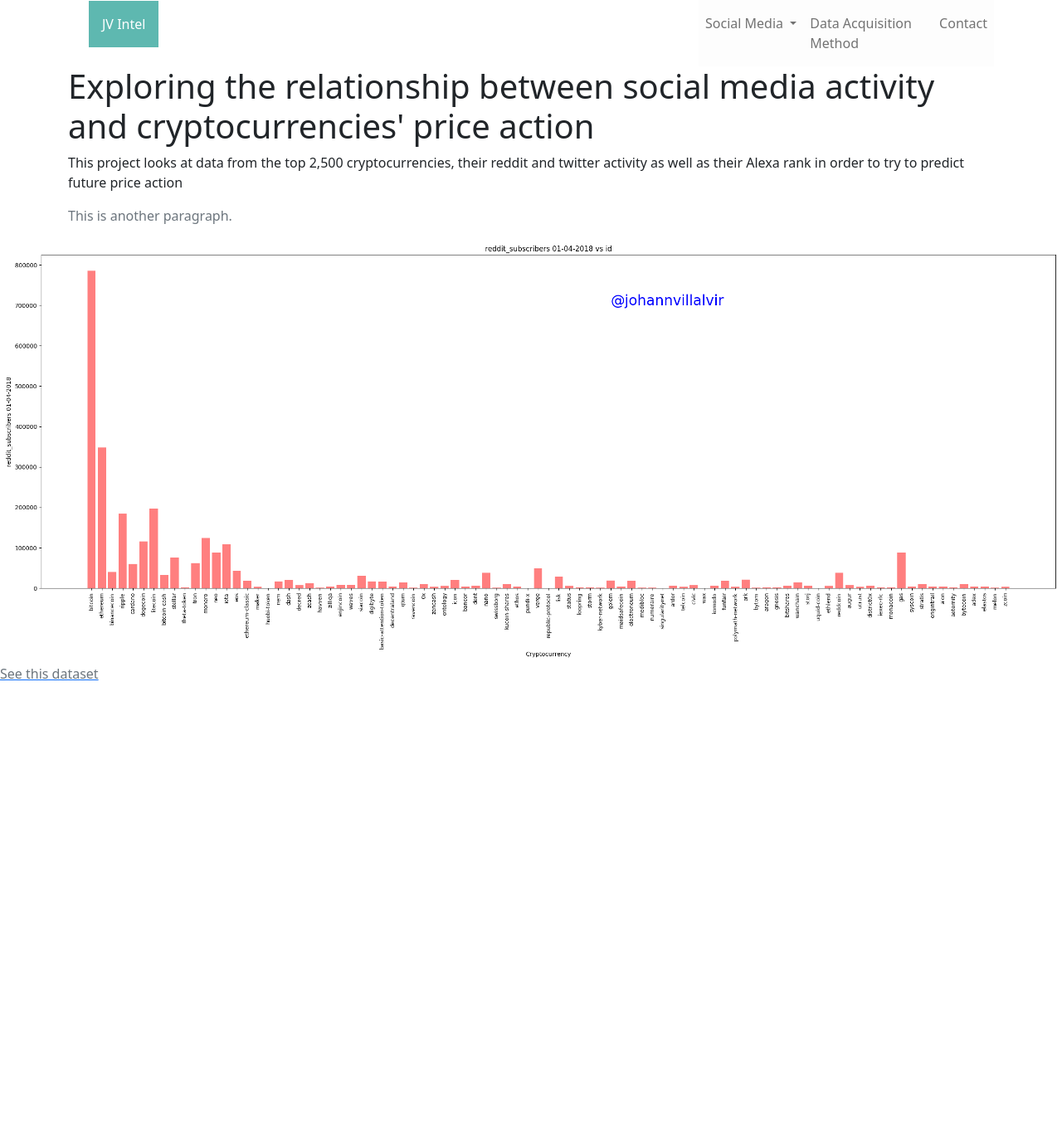
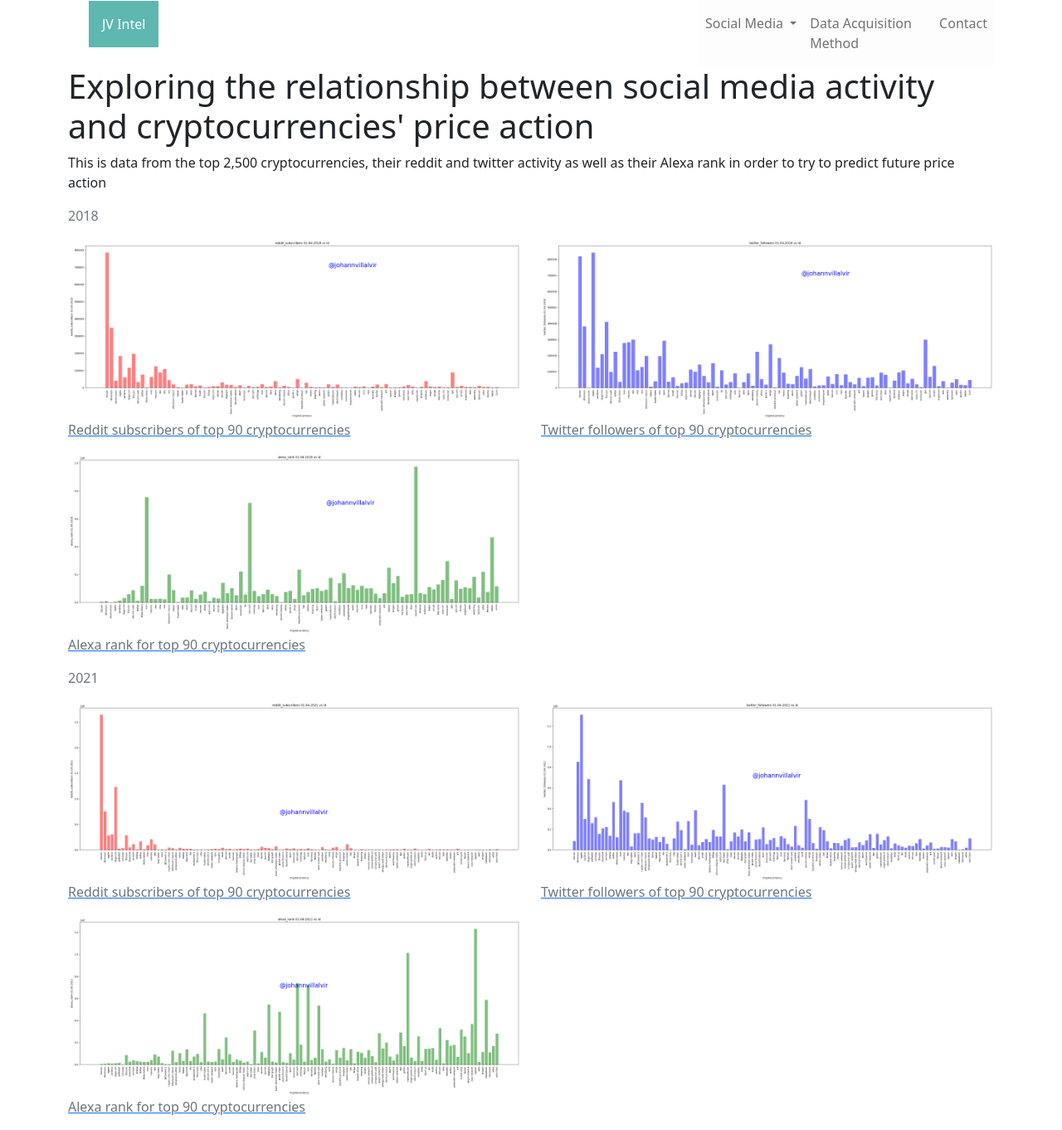
Before and after one commit to DataJohann/cryptocurrencies, a Flask app: page / in a window 1280 px wide. Shown: the whole page at 83% size. Before the commit the page ends 820 px from the top, so only its background shows below. Run offline with Flask 2, Linux system fonts and the light colour scheme; parts of the project's set-up code (start-up, migrations or seed data) failed here and were passed over.

Commit message:
added images to index

```diff
--- a/crypto/app.py
+++ b/crypto/app.py
@@ -18,7 +18,7 @@ from flask import Flask, request, send_from_directory
 
 import pandas as pd
 
-# from config import password
+from config import password
 
 import numpy as np
 
@@ -28,7 +28,7 @@ import numpy as np
 app = Flask(__name__)
 
 # setup postgress connection
-# rds_connection_string = f'postgres:{password}@localhost:5432/Cryptocurrencies'
+rds_connection_string = f'postgres:{password}@localhost:5432/Cryptocurrencies'
 
 app.config['SQLALCHEMY_DATABASE_URI'] = os.environ.get('DATABASE_URL', '') or f'postgresql://{rds_connection_string}'
 
--- a/crypto/templates/index.html
+++ b/crypto/templates/index.html
@@ -86,24 +86,70 @@
 
 
                 <h1>Exploring the relationship between social media activity and cryptocurrencies' price action</h1>
-                <p>This project looks at data from the top 2,500 cryptocurrencies, their reddit and twitter activity
+                <p>This is data from the top 2,500 cryptocurrencies, their reddit and twitter activity
                     as well as their Alexa rank in order to try to predict future price action
                 </p>
 
-                <p class="text-muted">This is another paragraph.</p>
+                <p class="text-muted">2018</p>
             </div>
         </div>
     </div>
 
-    <div class="containder">
+    <div class="container">
+        <!-- Images for dataset from 2018 -->
+
         <div class="row">
-            <div class="col">
+            <div class="col-6">
                 <a href="templates/2018_reddit.png">
                     <img src="{{ url_for('static', filename='images/2018_reddit.png') }}"class="img-fluid">
                 </a>
-                <a href="/api/reddit"> <p class="text-muted">See this dataset</p> </a>
+                <a href="/api/reddit"> <p class="text-muted">Reddit subscribers of top 90 cryptocurrencies</p> </a>
             </div>
-    </div>
+            <div class="col-6">
+                <a href="{{ url_for('static', filename='images/2018_twitter.png') }}">
+                    <img src="{{ url_for('static', filename='images/2018_twitter.png') }}"class="img-fluid">
+                </a>
+                <a href="/api/twitter"> <p class="text-muted">Twitter followers of top 90 cryptocurrencies</p> </a>
+            </div>
+        </div>
+        <div class="row">
+            <div class="col-6">
+                <a href="{ url_for('static', filename='images/2018_alexa_rank.png') }}">
+                    <img src="{{ url_for('static', filename='images/2018_alexa_rank.png') }}"class="img-fluid">
+                </a>
+                <a href="/api/reddit"> <p class="text-muted">Alexa rank for top 90 cryptocurrencies</p> </a>
+            </div>
+        </div>
+
+
+        <!-- Images for dataset from 2021 -->
+
+        <div class="row">
+            <p class="text-muted">2021</p>
+            <div class="col-6">
+                <a href="{{ url_for('static', filename='images/2021_reddit.png') }}">
+                    <img src="{{ url_for('static', filename='images/2021_reddit.png') }}"class="img-fluid">
+                </a>
+                <a href="/api/reddit"> <p class="text-muted">Reddit subscribers of top 90 cryptocurrencies</p> </a>
+            </div>
+
+            <div class="col-6">
+
+                <a href="{{ url_for('static', filename='images/2021_twitter.png') }}">
+                    <img src="{{ url_for('static', filename='images/2021_twitter.png') }}"class="img-fluid">
+                </a>
+                <a href="/api/twitter"> <p class="text-muted">Twitter followers of top 90 cryptocurrencies</p> </a>
+            </div>
+        </div>
+
+        <div class="row">
+            <div class="col-6">
+                <a href="{{ url_for('static', filename='images/2021_alexa.png') }}">
+                    <img src="{{ url_for('static', filename='images/2021_alexa.png') }}"class="img-fluid">
+                </a>
+                <a href="/api/reddit"> <p class="text-muted">Alexa rank for top 90 cryptocurrencies</p> </a>
+            </div>
+        </div>
 
 <!-- "templates/2018_reddit.png" -->
 </body>
--- a/crypto/templates/reddit.html
+++ b/crypto/templates/reddit.html
@@ -89,6 +89,7 @@
                     <figcaption class="figure-caption">A caption for the above image.</figcaption>
                 </figure>
             </div>
+
           </div>
     </div>
 </body>
--- a/crypto/templates/twitter.html
+++ b/crypto/templates/twitter.html
@@ -85,7 +85,7 @@
             <div class="col">
                 <figure class="figure">
                     <img src="{{ url_for('static', filename='images/2018_twitter.png') }}"class="figure-img img-fluid rounded" alt="...">
-                    <figcaption class="figure-caption">A caption for the above image.</figcaption>
+                    <figcaption class="figure-caption">See a json of this data</figcaption>
                 </figure>
             </div>
           </div>
```
